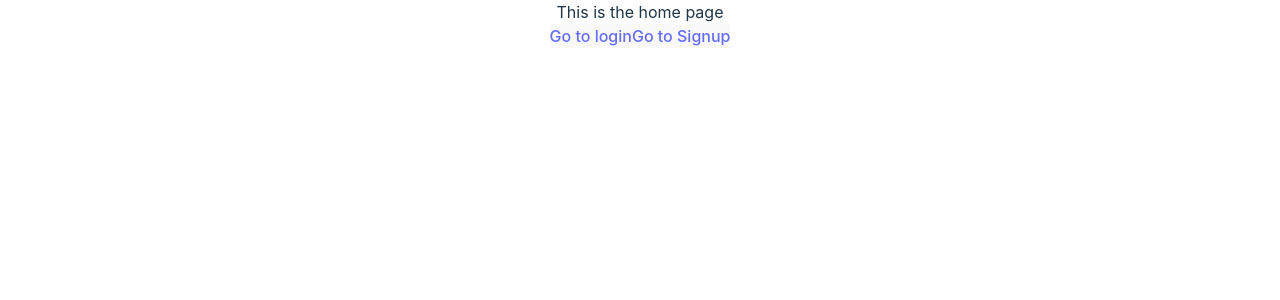
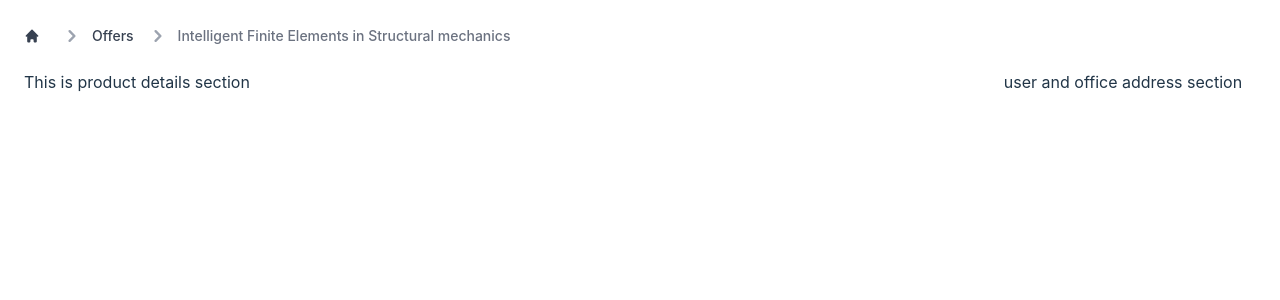
Before and after one commit to mhaskesaurabh3/authentication-mern-stack, a React (Vite) app in the folder client/: page / in a window 1280 px wide. Shown: the top 300 px of the page. Built offline with nearby package versions, Linux system fonts and the light colour scheme.

Commit message:
Product view layout completed

```diff
--- a/client/src/Components/Dashboard/Dashboard.jsx
+++ b/client/src/Components/Dashboard/Dashboard.jsx
@@ -57,9 +57,7 @@ const Dashboard = () => {
         <div className='side_bar w-1/5'>
           <SideBar activeTab={activeTab} setActiveTab={setActiveTab} />
         </div>
-        <div className='data_display_area w-4/5 absolute'>
-          {renderTabContent()}
-        </div>
+        <div className='data_display_area w-4/5 '>{renderTabContent()}</div>
       </div>
     </div>
   );
--- a/client/src/Components/Navbar/Navbar.jsx
+++ b/client/src/Components/Navbar/Navbar.jsx
@@ -11,7 +11,7 @@ const Navbar = () => {
     <div className='block'>
       <nav className='bg-nav-color w-screen top-0 z-50 border-gray-200 dark:bg-gray-900 h-16 '>
         <div className='max-w-screen-xl flex justify-between flex-wrap items-start w-full  mx-auto p-4'>
-          <a href='https://flowbite.com/' className='flex items-center'>
+          <a href='#' className='flex items-center'>
             <img src={InoLogo} className='h-8 mr-3' alt='Innoloft logo' />
           </a>
 
--- a/client/src/Components/Pages/Home/Home.jsx
+++ b/client/src/Components/Pages/Home/Home.jsx
@@ -1,18 +1,11 @@
 import React from 'react';
 import { Link } from 'react-router-dom';
+import ProductView from '../../ProductView/ProductView';
 
 const Home = () => {
   return (
     <div>
-      This is the home page
-      <div className='flex justify-center'>
-        <Link to='/login'>
-          <button>Go to login</button>
-        </Link>
-        <Link to='/signup'>
-          <button>Go to Signup</button>
-        </Link>
-      </div>
+      <ProductView />
     </div>
   );
 };
--- /dev/null
+++ b/client/src/Components/ProductView/Breadcumb/BreadCumb.jsx
@@ -0,0 +1,73 @@
+import React from 'react';
+
+const BreadCumb = () => {
+  return (
+    <div className='flex ml-6'>
+      <nav className='mt-6' aria-label='Breadcrumb'>
+        <ol className='inline-flex items-center space-x-1 md:space-x-3'>
+          <li className='inline-flex items-center'>
+            <a
+              href='#'
+              className='inline-flex items-center text-sm font-medium text-gray-700 hover:text-blue-600 dark:text-gray-400 dark:hover:text-white'
+            >
+              <svg
+                aria-hidden='true'
+                className='w-4 h-4 mr-2'
+                fill='currentColor'
+                viewBox='0 0 20 20'
+                xmlns='http://www.w3.org/2000/svg'
+              >
+                <path d='M10.707 2.293a1 1 0 00-1.414 0l-7 7a1 1 0 001.414 1.414L4 10.414V17a1 1 0 001 1h2a1 1 0 001-1v-2a1 1 0 011-1h2a1 1 0 011 1v2a1 1 0 001 1h2a1 1 0 001-1v-6.586l.293.293a1 1 0 001.414-1.414l-7-7z' />
+              </svg>
+            </a>
+          </li>
+          <li>
+            <div className='flex items-center'>
+              <svg
+                aria-hidden='true'
+                className='w-6 h-6 text-gray-400'
+                fill='currentColor'
+                viewBox='0 0 20 20'
+                xmlns='http://www.w3.org/2000/svg'
+              >
+                <path
+                  fillRule='evenodd'
+                  d='M7.293 14.707a1 1 0 010-1.414L10.586 10 7.293 6.707a1 1 0 011.414-1.414l4 4a1 1 0 010 1.414l-4 4a1 1 0 01-1.414 0z'
+                  clipRule='evenodd'
+                />
+              </svg>
+              <a
+                href='#'
+                className='ml-1 text-sm font-medium text-gray-700 hover:text-blue-600 md:ml-2 dark:text-gray-400 dark:hover:text-white'
+              >
+                Offers
+              </a>
+            </div>
+          </li>
+          <li aria-current='page'>
+            <div className='flex items-center'>
+              <svg
+                aria-hidden='true'
+                className='w-6 h-6 text-gray-400'
+                fill='currentColor'
+                viewBox='0 0 20 20'
+                xmlns='http://www.w3.org/2000/svg'
+              >
+                <path
+                  fillRule='evenodd'
+                  d='M7.293 14.707a1 1 0 010-1.414L10.586 10 7.293 6.707a1 1 0 011.414-1.414l4 4a1 1 0 010 1.414l-4 4a1 1 0 01-1.414 0z'
+                  clipRule='evenodd'
+                />
+              </svg>
+              <span className='ml-1 text-sm font-medium text-gray-500 md:ml-2 dark:text-gray-400'>
+                Intelligent Finite Elements in Structural mechanics
+              </span>
+            </div>
+          </li>
+        </ol>
+      </nav>
+    </div>
+  );
+};
+
+export default BreadCumb;
--- /dev/null
+++ b/client/src/Components/ProductView/ProductView.jsx
@@ -0,0 +1,20 @@
+import React from 'react';
+import BreadCumb from './Breadcumb/BreadCumb';
+
+const ProductView = () => {
+  return (
+    <div>
+      <div className='breadcumb'>
+        <BreadCumb />
+      </div>
+      <div className='product_details flex w-full justify-start'>
+        <div className='w-3/4 text-left ml-6 mt-5'>
+          This is product details section
+        </div>
+        <div className='w-3/12 mt-5'>user and office address section</div>
+      </div>
+    </div>
+  );
+};
+
+export default ProductView;
```
Also changed, not shown: client/src/Components/ProductView/ProductDetails/ProductDetails.jsx (added).
